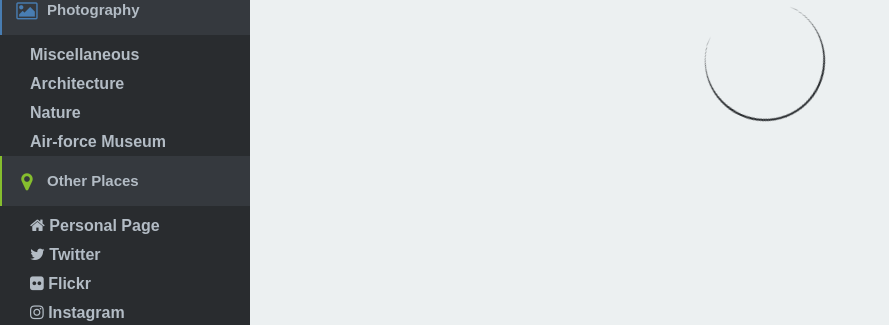
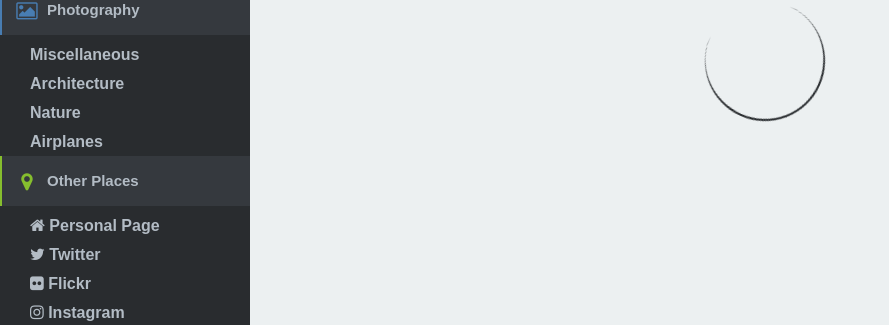
Before and after one commit to najus/photos, a Jekyll site: the page built from portfolio.html, in a window 1280 px wide. Shown: the part 99-424 px from the top of the page, without its empty margins (0-889 px from the left). Built offline with Jekyll 4.4.1, drawn with Linux system fonts in a browser that asks for light colours; nearby versions of some CDN libraries; comment, search, counter and statistics services are not loaded.

Commit message:
airplanes album update

```diff
--- a/_data/photography.yaml
+++ b/_data/photography.yaml
@@ -4,5 +4,5 @@
   key: 72157676384739461
 - name: Nature
   key: 72157678013410115
-- name: Air-force Museum
+- name: Airplanes
   key: 72157679185664076
```
Also changed, not shown: 2 other files.
